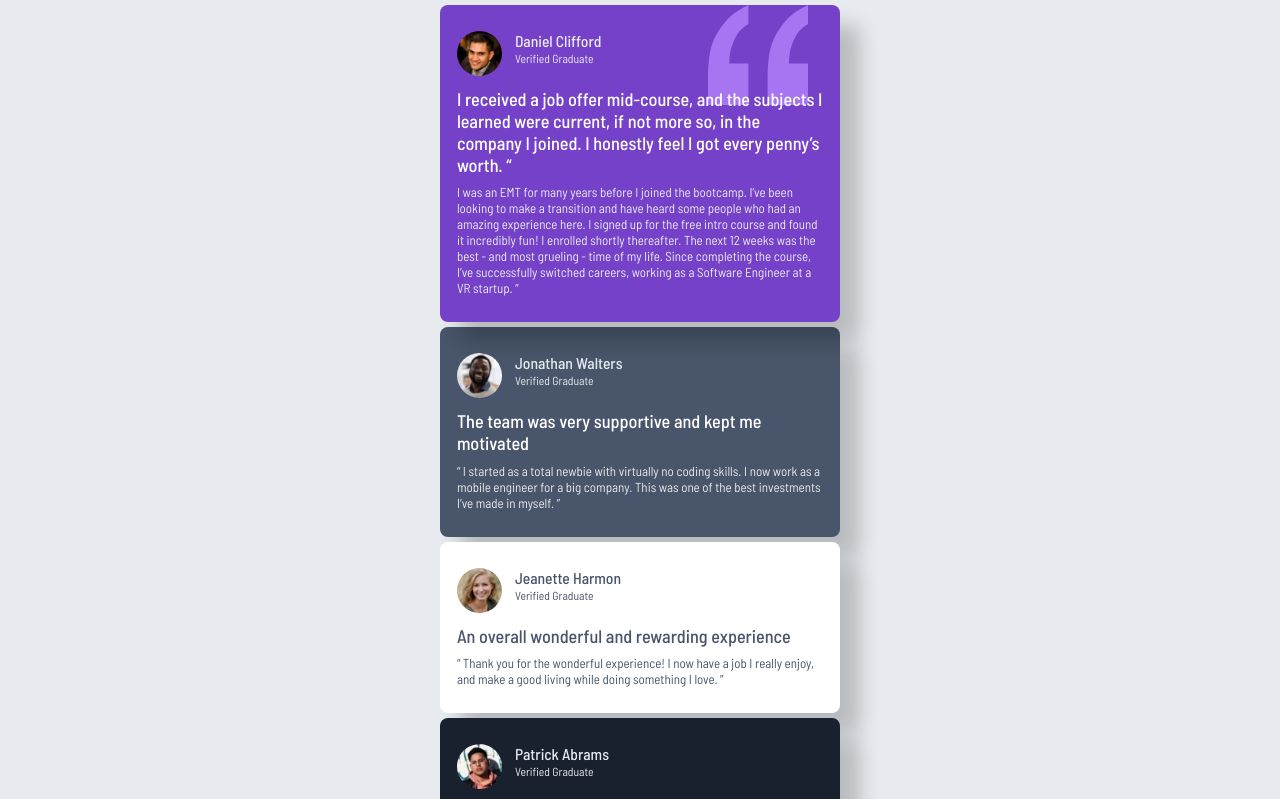
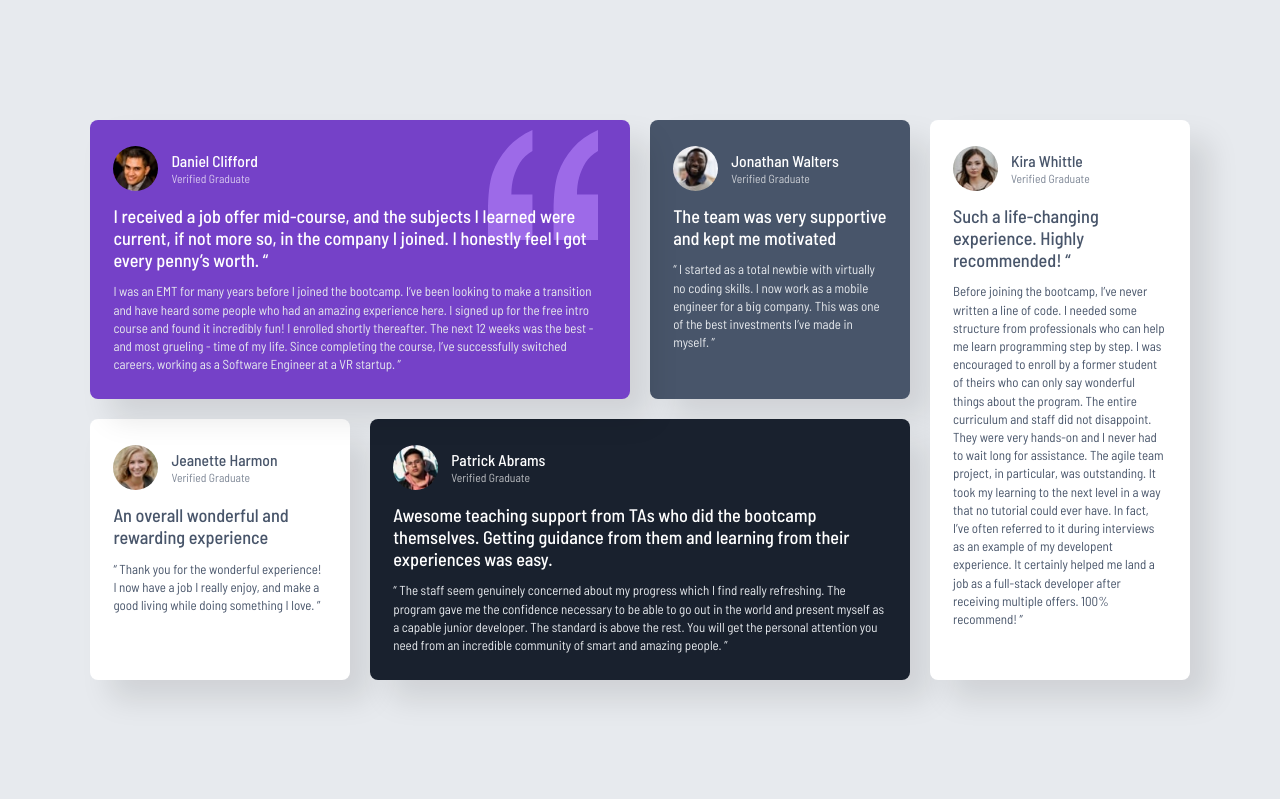
Before and after one commit to yehudahason/Testimonials-grid-section, a plain HTML site: page index.html in a window 1280 px wide. Shown: the top 799 px of the page. Drawn offline with Linux system fonts and the light colour scheme.

Commit message:
second fix commit

```diff
--- a/css/style.css
+++ b/css/style.css
@@ -1,5 +1,4 @@
 @import url("https://fonts.googleapis.com/css2?family=Barlow+Semi+Condensed:ital,wght@0,100;0,200;0,300;0,400;0,500;0,600;0,700;0,800;0,900;1,100;1,200;1,300;1,400;1,500;1,600;1,700;1,800;1,900&family=Fraunces:ital,opsz,wght@0,9..144,100..900;1,9..144,100..900&family=Montserrat:ital,wght@0,100..900;1,100..900&family=Poppins:ital,wght@0,100;0,200;0,300;0,400;0,500;0,600;0,700;0,800;0,900;1,100;1,200;1,300;1,400;1,500;1,600;1,700;1,800;1,900&display=swap");
-
 * {
   box-sizing: border-box;
   margin: 0;
@@ -17,18 +16,80 @@
   --Grey500: hsl(217, 19%, 35%);
   --Darkblue: hsl(219, 29%, 14%);
   --Black: hsl(0, 0%, 7%);
+
   font-size: 13px;
 }
 
 body {
   font-family: "Barlow Semi Condensed", Arial, Helvetica, sans-serif;
   margin: 0;
+  background-color: var(--Grey100);
+  min-height: 100vh;
+
   display: flex;
   justify-content: center;
   align-items: center;
-  min-height: auto;
-  background-color: var(--Grey100);
+  padding: 2rem;
 }
+
+main {
+  display: grid;
+  gap: 1.5rem;
+  max-width: 1100px;
+  width: 100%;
+  margin-inline: auto;
+}
+
+/* TABLET:  */
+@media (min-width: 768px) {
+  main {
+    grid-template-columns: repeat(2, minmax(0, 1fr));
+  }
+
+  .card-1 {
+    grid-column: 1 / span 2;
+  }
+
+  .card-4 {
+    grid-column: 1 / span 2;
+  }
+
+  .card-5 {
+    grid-column: 1 / span 2;
+  }
+}
+
+@media (min-width: 1100px) {
+  main {
+    grid-template-columns: repeat(4, minmax(0, 1fr));
+  }
+
+  .card-1 {
+    grid-column: 1 / span 2;
+    grid-row: 1;
+  }
+
+  .card-2 {
+    grid-column: 3 / span 1;
+    grid-row: 1;
+  }
+
+  .card-3 {
+    grid-column: 1 / span 1;
+    grid-row: 2;
+  }
+
+  .card-4 {
+    grid-column: 2 / span 2;
+    grid-row: 2;
+  }
+
+  .card-5 {
+    grid-column: 4 / span 1;
+    grid-row: 1 / span 2;
+  }
+}
+
 .img-container {
   width: 45px;
   height: 45px;
@@ -42,36 +103,37 @@ body {
   display: block;
   object-fit: cover;
 }
+
 .card {
-  padding: 2rem 1.3rem;
-  width: 400px;
-  min-height: auto;
-  margin: 5px;
+  padding: 2rem 1.8rem;
   border-radius: 8px;
-  box-shadow: 20px 20px 20px rgba(0, 0, 0, 0.2);
+  box-shadow: 20px 20px 30px rgba(0, 0, 0, 0.1);
 }
+
 .card-head {
   display: flex;
-  justify-content: flex-start;
+  align-items: center;
   gap: 1rem;
-  color: var(--Grey100);
-  margin-bottom: 1rem;
+  margin-bottom: 1.2rem;
 }
 
 h3 {
   font-size: 1.2rem;
   font-weight: 500;
 }
+
 small {
   font-size: 0.9rem;
+  opacity: 0.7;
 }
+
 p.head {
   position: relative;
   line-height: 120%;
   font-weight: 500;
   color: var(--White);
   font-size: 1.4rem;
-  margin-bottom: 0.6rem;
+  margin-bottom: 0.8rem;
   z-index: 2;
 }
 
@@ -79,39 +141,48 @@ p.text {
   position: relative;
   color: var(--Grey100);
   z-index: 2;
+  line-height: 140%;
 }
+
 .card-1 {
   background-color: var(--Purple500);
   position: relative;
-  z-index: 0;
-}
-.float-img {
-  position: absolute;
-  width: 100px;
-  height: 100px;
-  top: 0rem;
-  right: 2.5rem;
-  z-index: 1;
+  color: var(--White);
 }
 
 .card-2 {
   background-color: var(--Grey500);
+  color: var(--White);
 }
 
 .card-3 {
   background-color: var(--White);
 }
-p.black {
-  color: var(--Grey500);
-}
-.black {
-  color: var(--Grey500);
-}
 
 .card-4 {
   background-color: var(--Darkblue);
+  color: var(--White);
 }
 
 .card-5 {
   background-color: var(--White);
 }
+
+.black {
+  color: var(--Grey500);
+}
+
+p.black {
+  color: var(--Grey500);
+}
+
+.float-img {
+  position: absolute;
+  width: 110px;
+  height: 110px;
+  top: 0.8rem;
+  right: 2.5rem;
+  z-index: 1;
+  opacity: 0.8;
+  pointer-events: none;
+}
```
